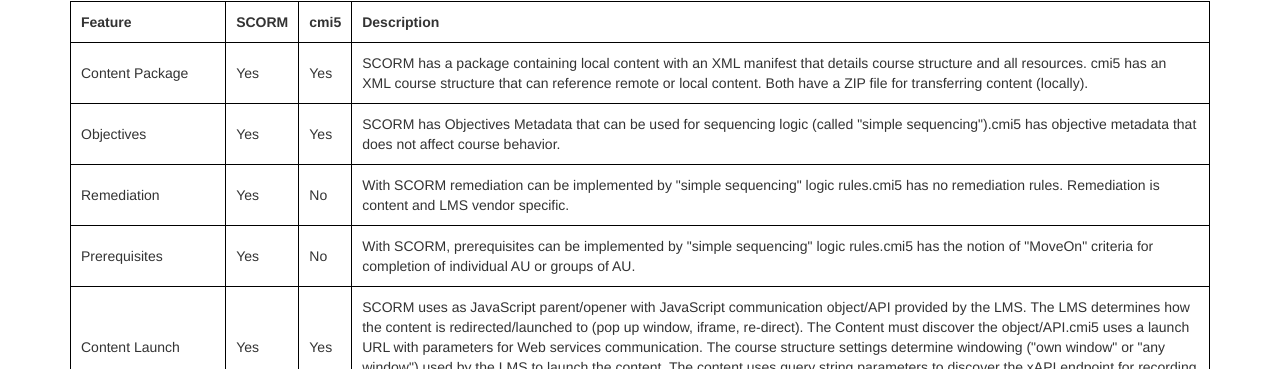
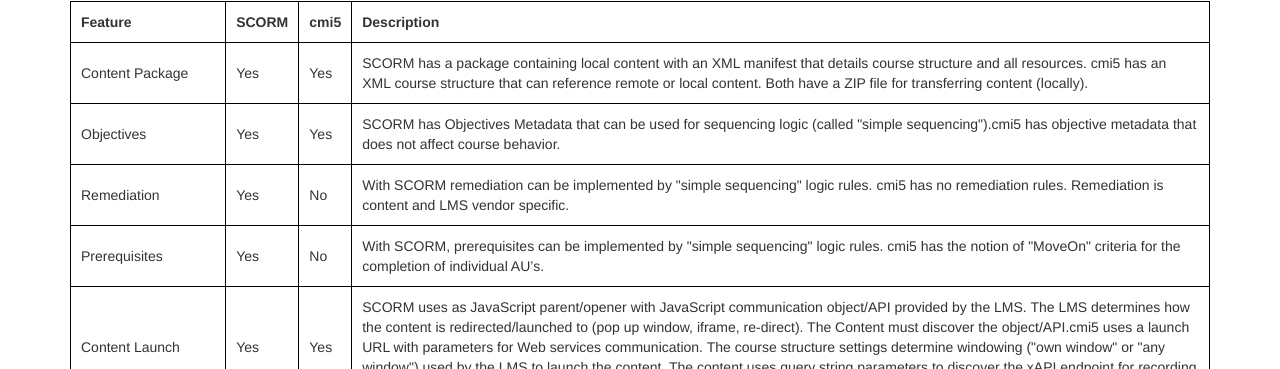
Before and after one commit to AICC/CMI-5_Spec_Current, a Jekyll site: the page built from SCORM/index.md, in a window 1280 px wide and 900 px high, scrolled down 1339 px. Shown: the part 83-452 px from the top of the window. Built offline with Jekyll 4.4.1, drawn with Linux system fonts in a browser that asks for light colours; our own code applies the rules of GitHub Pages for plain Markdown files.

Commit message:
moveOn correction per April 7th meeting
moveOn correction per April 7th meeting.  (

```diff
--- a/SCORM/index.md
+++ b/SCORM/index.md
@@ -39,8 +39,8 @@
 | ------ | ------ | ------ | ------ |
 | Content Package | Yes | Yes | SCORM has a package containing local content with an XML manifest that details course structure and all resources. cmi5 has an XML course structure that can reference remote or local content. Both have a ZIP file for transferring content (locally).|
 | Objectives | Yes | Yes | SCORM has Objectives Metadata that can be used for sequencing logic (called &quot;simple sequencing&quot;).cmi5 has objective metadata that does not affect course behavior.   |
-| Remediation | Yes | No | With SCORM remediation can be implemented by &quot;simple sequencing&quot; logic rules.cmi5 has no remediation rules.  Remediation is content and LMS vendor specific. |
-| Prerequisites | Yes | No | With SCORM, prerequisites can be implemented by &quot;simple sequencing&quot; logic rules.cmi5 has the notion of &quot;MoveOn&quot; criteria for completion of individual AU or groups of AU. |
+| Remediation | Yes | No | With SCORM remediation can be implemented by &quot;simple sequencing&quot; logic rules.  cmi5 has no remediation rules.  Remediation is content and LMS vendor specific. |
+| Prerequisites | Yes | No | With SCORM, prerequisites can be implemented by &quot;simple sequencing&quot; logic rules.  cmi5 has the notion of &quot;MoveOn&quot; criteria for the completion of individual AU's. |
 | Content Launch | Yes | Yes | SCORM uses as JavaScript parent/opener with JavaScript communication object/API provided by the LMS. The LMS determines how the content is redirected/launched to (pop up window, iframe, re-direct). The Content must discover the object/API.cmi5 uses a launch URL with parameters for Web services communication. The course structure settings determine windowing (&quot;own window&quot; or &quot;any window&quot;) used by the LMS to launch the content. The content uses query string parameters to discover the xAPI endpoint for recording data. |
 | Communication Interface | Yes | Yes | SCORM uses a LMS-provided JavaScript runtime communication object/API that the content discovers and makes calls and receives responses.cmi5 uses a RESTful web service (xAPI) that the content uses to send requests/receive responses with JSON data structures. |
 | Course Metadata | Yes | Yes | SCORM has IMS manifest that uses the LOM metadata specification to describe content (SCO&#39;s). cmi5 has a course structure file with defined content (AU) metadata and is extensible for content vendor-specific metadata. |
```
